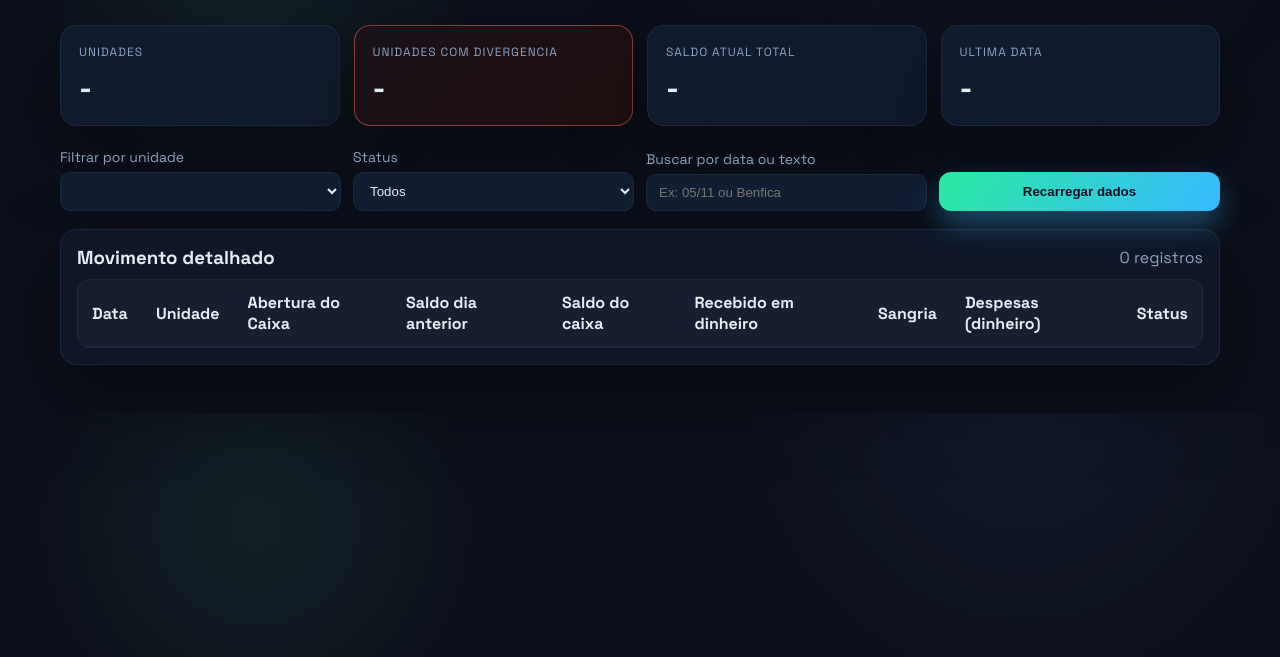
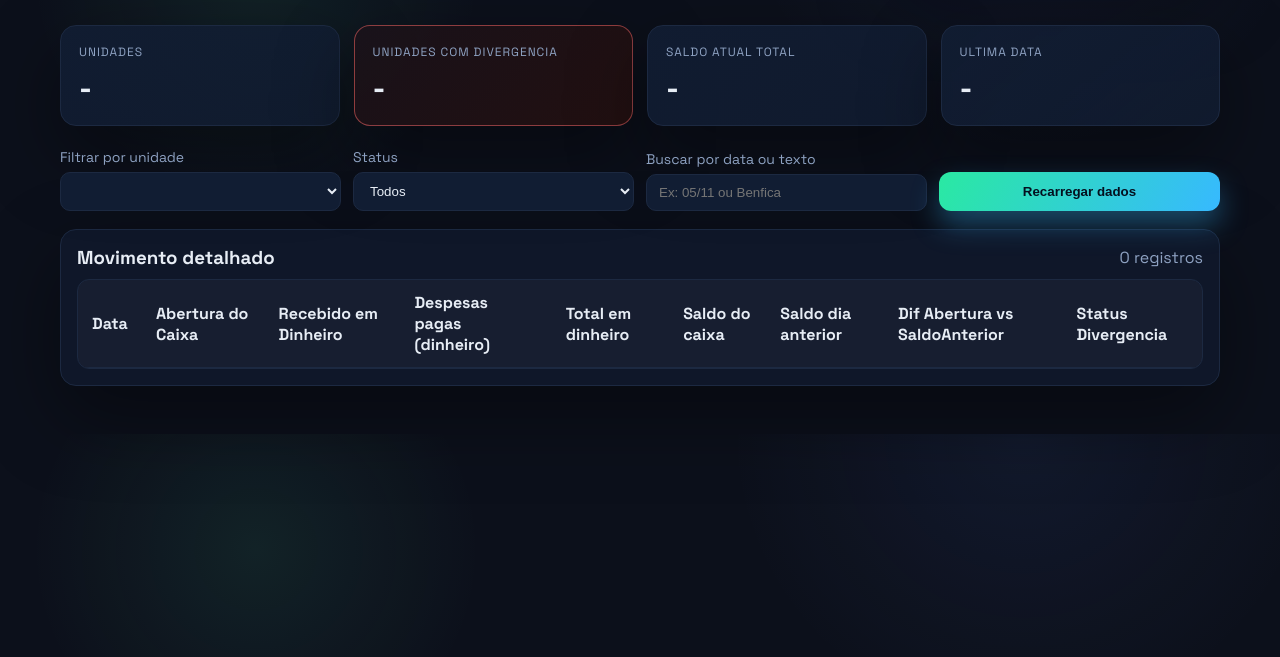
Before and after one commit to luanmca1-ui/Controle_de_Caixa, a plain HTML site: page index.html in a window 1280 px wide. Shown: the part 143-800 px from the top of the page. Drawn offline with Linux system fonts and the light colour scheme; no server answers.

Commit message:
Atualiza painel

```diff
--- a/index.html
+++ b/index.html
@@ -69,14 +69,14 @@
           <thead>
             <tr>
               <th>Data</th>
-              <th>Unidade</th>
               <th>Abertura do Caixa</th>
+              <th>Recebido em Dinheiro</th>
+              <th>Despesas pagas (dinheiro)</th>
+              <th>Total em dinheiro</th>
+              <th>Saldo do caixa</th>
               <th>Saldo dia anterior</th>
-              <th>Saldo do caixa</th>
-              <th>Recebido em dinheiro</th>
-              <th>Sangria</th>
-              <th>Despesas (dinheiro)</th>
-              <th>Status</th>
+              <th>Dif Abertura vs SaldoAnterior</th>
+              <th>Status Divergencia</th>
             </tr>
           </thead>
           <tbody id="tableBody"></tbody>
--- a/script.js
+++ b/script.js
@@ -183,13 +183,13 @@ function renderTable(rows) {
     const tr = document.createElement("tr");
     tr.innerHTML = `
       <td>${row.data}</td>
-      <td>${row.unidade}</td>
       <td class="money muted">${formatMoney(row.abertura)}</td>
+      <td class="money muted">${formatMoney(row.recebidoDinheiro)}</td>
+      <td class="money muted">${formatMoney(row.despesasDinheiro)}</td>
+      <td class="money muted">${formatMoney(row.totalDinheiro)}</td>
+      <td class="money">${formatMoney(row.saldoCaixa)}</td>
       <td class="money muted">${formatMoney(row.saldoDiaAnterior)}</td>
-      <td class="money">${formatMoney(row.saldoCaixa)}</td>
-      <td class="money muted">${formatMoney(row.recebidoDinheiro)}</td>
-      <td class="money muted">${formatMoney(row.sangria)}</td>
-      <td class="money muted">${formatMoney(row.despesasDinheiro)}</td>
+      <td class="money muted">${formatMoney(row.difAberturaSaldoAnterior)}</td>
       <td>${statusBadge(row.status)}</td>
     `;
     tbody.appendChild(tr);
```
